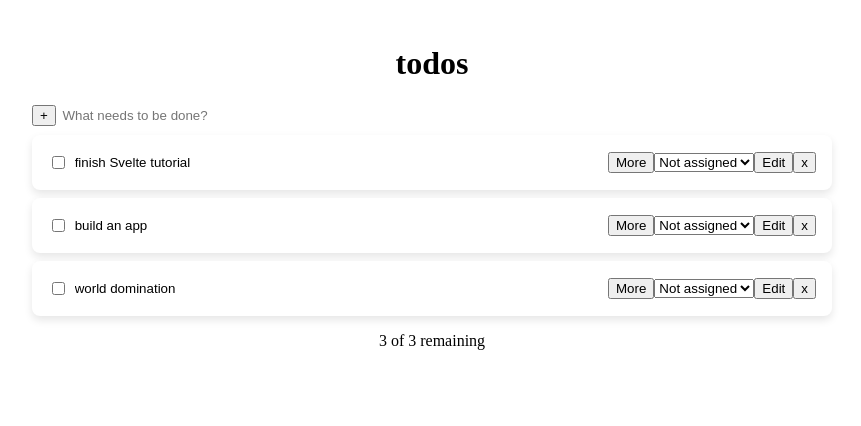
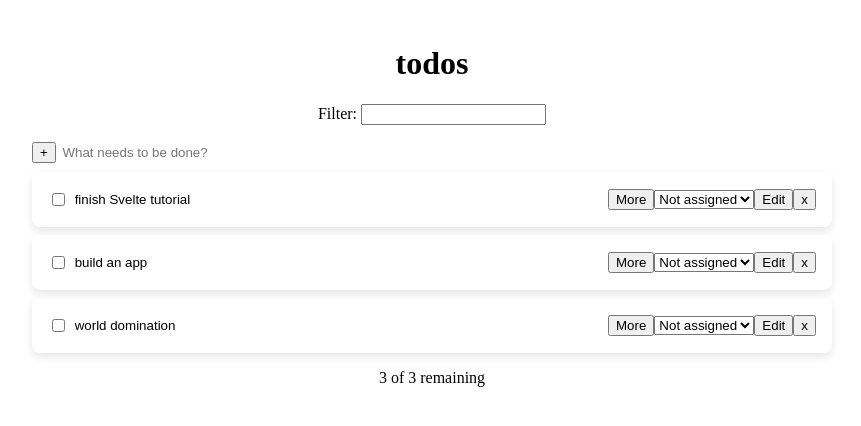
Before and after one commit to martincajka/todoapp-fe, a SvelteKit app: page / in a window 1280 px wide. Shown: the top 426 px of the page, without its empty margins (208-1069 px from the left). Built offline with nearby package versions, Linux system fonts and the light colour scheme.

Commit message:
added search filter

```diff
--- a/src/routes/+page.svelte
+++ b/src/routes/+page.svelte
@@ -1,62 +1,27 @@
 <script>
   import { text } from "@sveltejs/kit";
-
-  let assignees = $state([
-    {
-      id: 1,
-      text: `Not assigned`,
-    },
-    {
-      id: 2,
-      text: `John Doe`,
-    },
-    {
-      id: 3,
-      text: `Jane Doe`,
-    },
-  ]);
-
-  let selected = $state();
-
-  let todos = $state([
-    {
-      done: false,
-      deleted: false,
-      createdAt: Date.now(),
-      assignee: assignees[0],
-      deadline: null,
-      new: false,
-      text: "finish Svelte tutorial",
-    },
-    {
-      done: false,
-      deleted: false,
-      createdAt: Date.now(),
-      assignee: assignees[0],
-      deadline: Date.now() + 1000 * 60 * 60 * 24 * 7,
-      new: false,
-      text: "build an app",
-    },
-    {
-      done: false,
-      deleted: false,
-      createdAt: Date.now(),
-      assignee: assignees[0],
-      deadline: null,
-      new: false,
-      text: "world domination",
-    },
-  ]);
+  import { todos } from "./data.svelte.js";
+  import { assignees } from "./data.svelte.js";
+  import FilteredTodos from "./FilteredTodos.svelte";
 
   let newTodo = $state({ text: "" });
   let expandedTodo = $state(null); // Track the currently expanded todo item
 
+  let search = $state("");
+
+  function filtered(predicate) {
+    return todos.filter(predicate).filter((d) => {
+      if (search === "") return true;
+      const regex = new RegExp(search, "i");
+      return regex.test(d.text);
+    });
+  }
   function displayActive() {
-    return todos.filter((t) => !t.done && !t.deleted);
+    return filtered((t) => !t.done && !t.deleted);
   }
 
   function displayCompleted() {
-    return todos.filter((t) => t.done && !t.deleted);
+    return filtered((t) => t.done && !t.deleted);
   }
   // todo fix highlighting newly added item
   function add() {
@@ -70,7 +35,8 @@
         text: newTodo.text,
         new: true,
       };
-      todos = [newTodoItem, ...todos];
+      todos.unshift(newTodoItem);
+      // todos = [newTodoItem, ...todos];
       newTodo.text = "";
     }
   }
@@ -92,7 +58,12 @@
   }
 
   function clear() {
-    todos = todos.filter((t) => !t.done);
+    todos.forEach((t) => {
+      if (t.done) {
+        t.deleted = true;
+      }
+    });
+    // todos = todos.filter((t) => !t.done);
   }
 
   let remainingTodos = $derived(
@@ -104,6 +75,9 @@
 <main>
   <div class="centered">
     <h1>todos</h1>
+    <label>
+      Filter: <input bind:value={search} />
+    </label>
     <ul class="todos">
       <li class="todo-input">
         <button onclick={add}>+</button>
@@ -114,13 +88,26 @@
           onkeydown={handleKeydown}
         />
       </li>
-      {#each displayActive() as todo}
-        <li class="todo" class:done={todo.done} class:highlight={todo.new}>
+      <FilteredTodos data={displayActive()} row={todoRow} />
+    </ul>
+    <p>{remainingTodos} of {allTodos} remaining</p>
+    {#if allTodos !== remainingTodos}
+      <h5>Completed</h5>
+      <ul class="todos">
+        <button onclick={clear}> Clear completed </button>
+        <FilteredTodos data={displayCompleted()} row={doneRow} />
+      </ul>
+    {/if}
+  </div>
+</main>
+
+{#snippet todoRow(d)}
+  <li class="todo" class:done={d.done} class:highlight={d.new}>
     <div class="todo-header">
-            <input type="checkbox" bind:checked={todo.done} />
-            <input type="text" class="todo-label" bind:value={todo.text} />
+      <input type="checkbox" bind:checked={d.done} />
+      <input type="text" class="todo-label" bind:value={d.text} />
       <button onclick={() => toggleExpand(todo)}>More</button>
-            <select bind:value={todo.assignee}>
+      <select bind:value={d.assignee}>
         {#each assignees as assignee}
           <option value={assignee}>
             {assignee.text}
@@ -128,47 +115,38 @@
         {/each}
       </select>
       <button>Edit</button>
-            <button onclick={deleteTodo(todo)}>x</button>
+      <button onclick={deleteTodo(d)}>x</button>
     </div>
-          {#if expandedTodo === todo}
+    {#if expandedTodo === d}
       <div class="details">
-              <p>Created At: {new Date(todo.createdAt).toLocaleString()}</p>
-              {#if todo.deadline}
-                <p>Deadline: {new Date(todo.deadline).toLocaleString()}</p>
+        <p>Created At: {new Date(d.createdAt).toLocaleString()}</p>
+        {#if d.deadline}
+          <p>Deadline: {new Date(d.deadline).toLocaleString()}</p>
         {/if}
       </div>
     {/if}
   </li>
-      {/each}
-    </ul>
-    <p>{remainingTodos} of {allTodos} remaining</p>
-    {#if allTodos !== remainingTodos}
-      <h5>Completed</h5>
-      <ul class="todos">
-        <button onclick={clear}> Clear completed </button>
-        {#each displayCompleted() as todo}
-          <li class="todo" class:done={todo.done}>
+{/snippet}
+
+{#snippet doneRow(d)}
+  <li class="todo" class:done={d.done}>
     <div class="todo-header">
-              <input type="checkbox" bind:checked={todo.done} />
-              <input type="text" class="todo-label" bind:value={todo.text} />
-              <button onclick={() => toggleExpand(todo)}>More</button>
-              <span>{todo.assignee.text}</span>
-              <button onclick={deleteTodo(todo)}>x</button>
+      <input type="checkbox" bind:checked={d.done} />
+      <input type="text" class="todo-label" bind:value={d.text} />
+      <button onclick={() => toggleExpand(d)}>More</button>
+      <span>{d.assignee.text}</span>
+      <button onclick={deleteTodo(d)}>x</button>
     </div>
-            {#if expandedTodo === todo}
+    {#if expandedTodo === d}
       <div class="details">
-                <p>Created At: {new Date(todo.createdAt).toLocaleString()}</p>
-                {#if todo.deadline}
-                  <p>Deadline: {new Date(todo.deadline).toLocaleString()}</p>
+        <p>Created At: {new Date(d.createdAt).toLocaleString()}</p>
+        {#if d.deadline}
+          <p>Deadline: {new Date(d.deadline).toLocaleString()}</p>
         {/if}
       </div>
     {/if}
   </li>
-        {/each}
-      </ul>
-    {/if}
-  </div>
-</main>
+{/snippet}
 
 <style>
   main {
--- /dev/null
+++ b/src/routes/FilteredTodos.svelte
@@ -0,0 +1,10 @@
+<script>
+  let { data, row } = $props();
+</script>
+
+{#each data as d}
+  {@render row(d)}
+{/each}
+
+<style>
+</style>
--- /dev/null
+++ b/src/routes/data.svelte.js
@@ -0,0 +1,44 @@
+export let assignees = $state([
+    {
+      id: 1,
+      text: `Not assigned`,
+    },
+    {
+      id: 2,
+      text: `John Doe`,
+    },
+    {
+      id: 3,
+      text: `Jane Doe`,
+    },
+  ]);
+
+ export let todos = $state([
+    {
+      done: false,
+      deleted: false,
+      createdAt: Date.now(),
+      assignee: assignees[0],
+      deadline: null,
+      new: false,
+      text: "finish Svelte tutorial",
+    },
+    {
+      done: false,
+      deleted: false,
+      createdAt: Date.now(),
+      assignee: assignees[0],
+      deadline: Date.now() + 1000 * 60 * 60 * 24 * 7,
+      new: false,
+      text: "build an app",
+    },
+    {
+      done: false,
+      deleted: false,
+      createdAt: Date.now(),
+      assignee: assignees[0],
+      deadline: null,
+      new: false,
+      text: "world domination",
+    },
+  ]);
```
Lines whose indentation alone changed are shown as unchanged.
